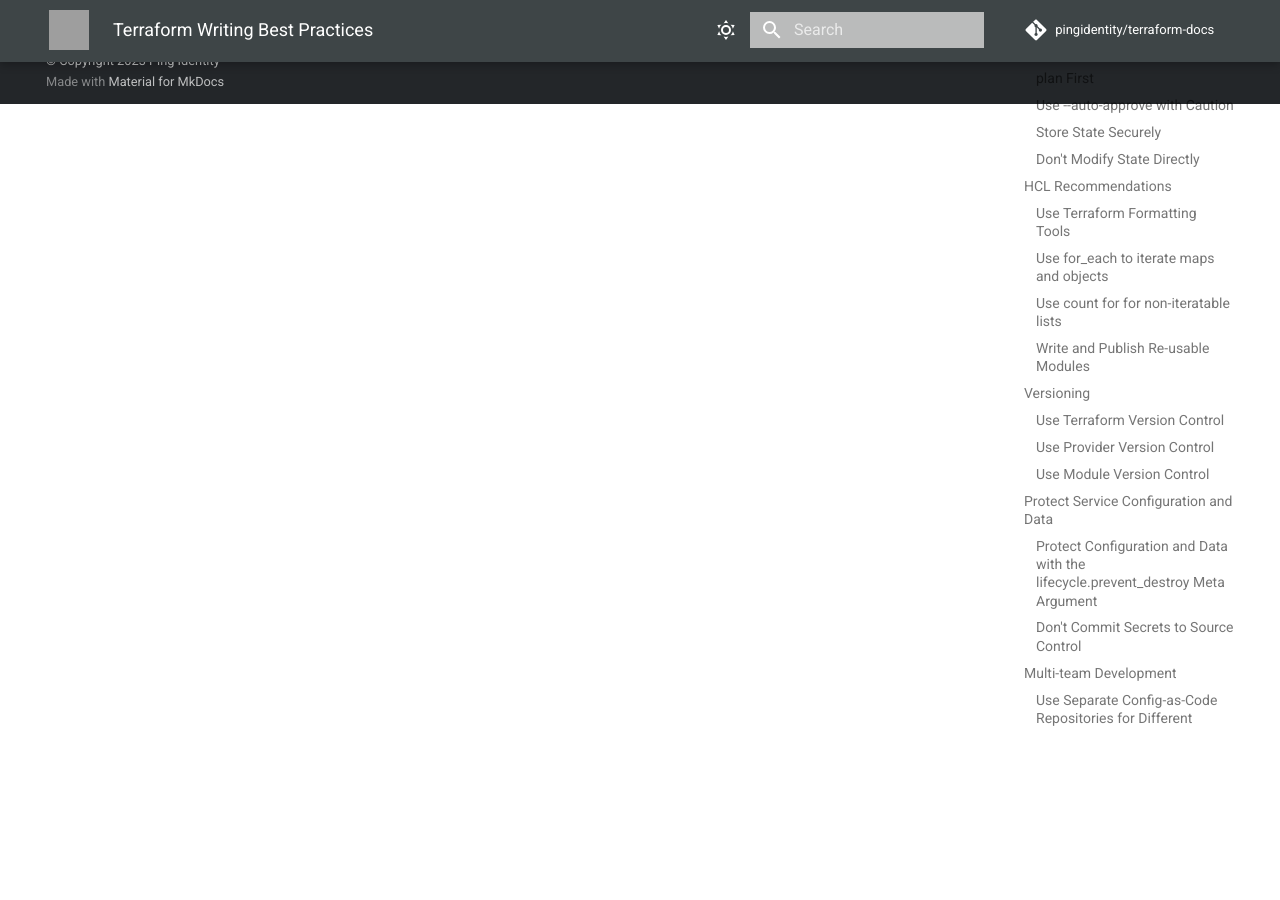
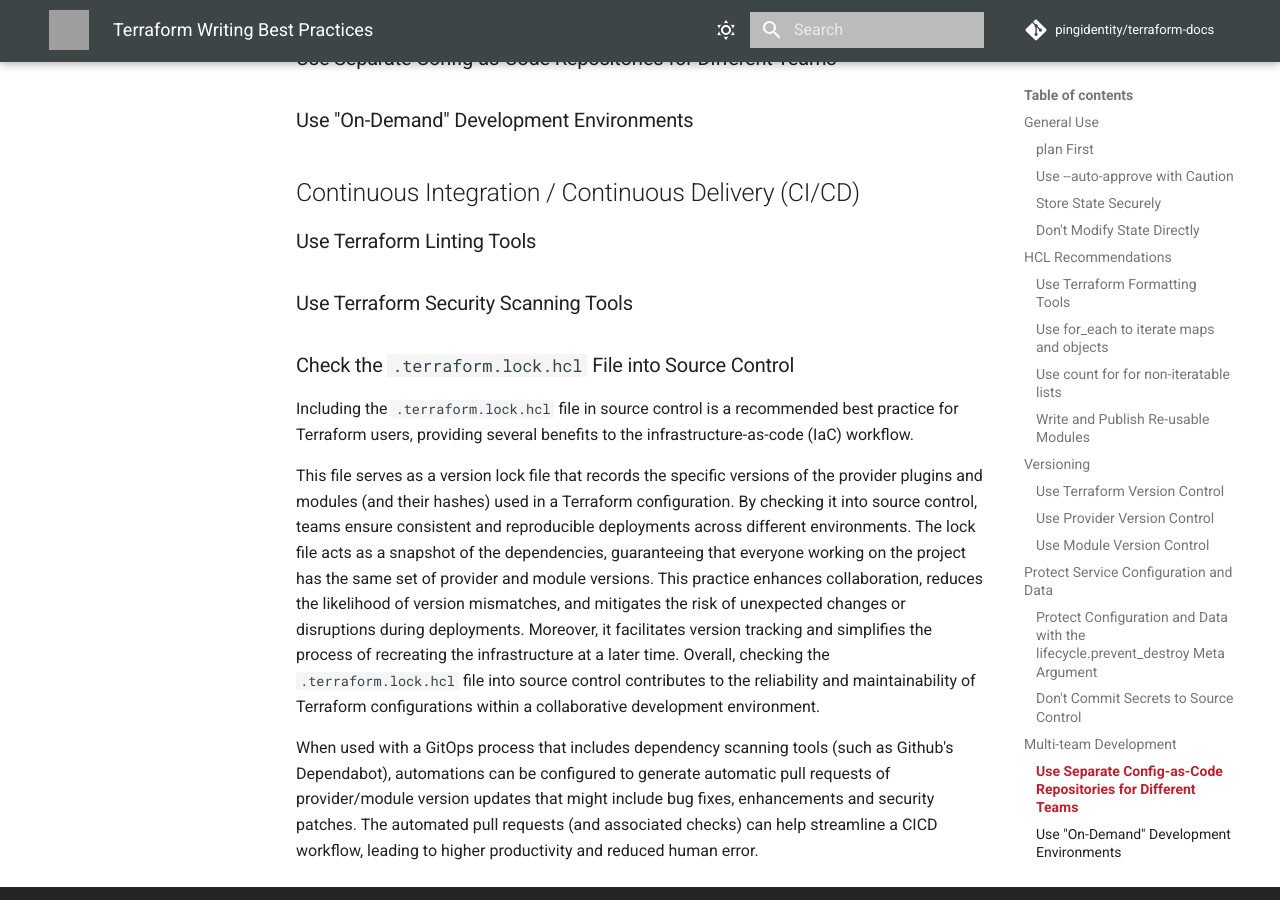
Before and after one commit to pingidentity/terraform-docs, an MkDocs documentation site: the page built from docs/best-practices/index.md, in a window 1280 px wide and 900 px high, scrolled down 3788 px. Built offline with MkDocs 1.6.1 and Material for MkDocs 9.7.7, drawn with Linux system fonts in a browser that asks for light colours; comment, search, counter and statistics services are not loaded; some of the changed text lies outside the part shown; grey boxes are pictures that could not be loaded.

Commit message:
add additional best practices

```diff
--- a/docs/best-practices/index.md
+++ b/docs/best-practices/index.md
@@ -7,6 +7,10 @@ These guidelines do not intend to educate on the use of Terraform, nor are they
 ## General Use
 
 ### `plan` First
+
+Running `terraform plan` before `terraform apply` is a crucial practice for Terraform users as it provides a proactive approach to infrastructure management. The `plan` command generates an execution plan, detailing the changes that Terraform intends to make to the infrastructure. By reviewing this plan, administrators will gain insight into the potential modifications, additions, or deletions of configured resources.
+
+This preview allows administrators to assess the impact of the proposed changes, identify any unexpected alterations, and verify that the configuration aligns with their intentions. This preventive step helps in avoiding unintended consequences and costly mistakes, ensuring a smoother and more controlled deployment process. Skipping the `plan` phase and directly executing `apply` may lead to inadvertent alterations, risking the stability and integrity of the infrastructure. Therefore, incorporating `terraform plan` as an integral part of the workflow, potentially as an automation in the "Pull Request" stage of a GitOps process, promotes responsible and informed infrastructure management practices.
 
 ### Use `--auto-approve` with Caution
 
@@ -125,3 +129,9 @@ resource "pingone_schema_attribute" "my_attribute" {
 ### Use Terraform Security Scanning Tools
 
 ### Check the `.terraform.lock.hcl` File into Source Control
+
+Including the `.terraform.lock.hcl` file in source control is a recommended best practice for Terraform users, providing several benefits to the infrastructure-as-code (IaC) workflow.
+
+This file serves as a version lock file that records the specific versions of the provider plugins and modules (and their hashes) used in a Terraform configuration.  By checking it into source control, teams ensure consistent and reproducible deployments across different environments.  The lock file acts as a snapshot of the dependencies, guaranteeing that everyone working on the project has the same set of provider and module versions.  This practice enhances collaboration, reduces the likelihood of version mismatches, and mitigates the risk of unexpected changes or disruptions during deployments.  Moreover, it facilitates version tracking and simplifies the process of recreating the infrastructure at a later time.  Overall, checking the `.terraform.lock.hcl` file into source control contributes to the reliability and maintainability of Terraform configurations within a collaborative development environment.
+
+When used with a GitOps process that includes dependency scanning tools (such as Github's Dependabot), automations can be configured to generate automatic pull requests of provider/module version updates that might include bug fixes, enhancements and security patches.  The automated pull requests (and associated checks) can help streamline a CICD workflow, leading to higher productivity and reduced human error.
```
Also changed, not shown: docs/best-practices/pingone/index.md (+4 -0 lines).
